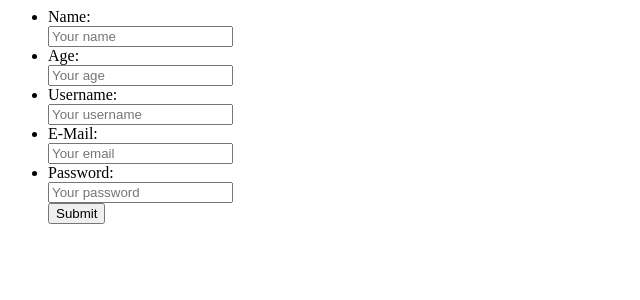
After one commit to Koreris/ltw-feup, a PHP site: page /src/register.php in a window 1280 px wide. The commit adds this page. Shown: the top 300 px of the page, without its empty margins (0-640 px from the left). Run offline with PHP 8.4, Linux system fonts and the light colour scheme.

Commit message:
fxed login and register

```diff
--- a/src/head.php
+++ b/src/head.php
@@ -3,7 +3,8 @@
 <head>
 	<title>Restaurant Advisor</title>
 	<meta charset="UTF-8">
-	<link rel="stylesheet" href="css/style.css">
+	<script type="text/javascript" src="js.js"></script>
+	<link rel="stylesheet" type="text/css" href="css/style.css">
 </head>
 
 </html>
--- a/src/header.php
+++ b/src/header.php
@@ -6,9 +6,9 @@
 </div>
 <div id="menu">
     <ul>
-        <li><a href="">Home</a></li>
-        <li><a href="">Login</a></li>
-        <li><a href="">Register</a></li>
+        <li><a href="index.php">Home</a></li>
+        <li><a href="src/login.php">Login</a></li>
+        <li><a href="src/register.php">Register</a></li>
     </ul>
 </div>
 
--- /dev/null
+++ b/src/register.php
@@ -0,0 +1,27 @@
+<html>
+
+<div class="formulario">
+  <ul>
+    <form action="/database/register.php" method="post">
+    <li><label>Name:<br>
+      <input type="text" id="nome" placeholder="Your name" name="name">
+      </label>
+    <li><label>Age:<br>
+      <input type="number" id="age" placeholder="Your age" name="age">
+      </label>
+    <li><label>Username:<br>
+      <input type="text" id="username" placeholder="Your username" name="username">
+      </label>
+    <li><label>E-Mail:<br>
+        <input type="email" id="email" placeholder="Your email" name="email">
+      </label>
+    <li><label>Password:<br>
+      <input type="password" id="password" placeholder="Your password" name="pwd">
+      </label>
+      <br>
+    <input name="register" type="submit">
+    </form>
+  </ul>
+</div>
+
+</html>
```
Also changed, not shown: src/login.php (added, +18 -0 lines).
